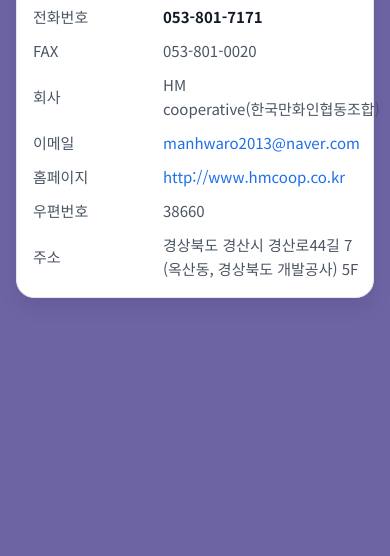
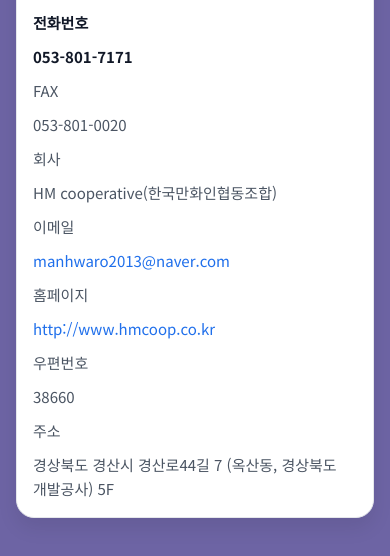
Before and after one commit to gowls5438-eng/catalog, a plain HTML site: page index.html in a window 390 px wide. Shown: the part 1689-2245 px from the top of the page. Before the commit the page ends 2107 px from the top, so only its background shows below. Drawn offline with Linux system fonts and the light colour scheme.

Commit message:
Add files via upload

```diff
--- a/index.html
+++ b/index.html
@@ -66,7 +66,16 @@
 
     .bizcard{padding:16px}
     .bizcard h3{margin:0 0 8px;display:flex;align-items:center;gap:8px;font-size:20px}
-    .grid{display:grid;gap:10px;grid-template-columns:120px 1fr;align-items:center;color:var(--text-sub);font-size:15px}
+    .grid{
+    display:grid;
+    gap:10px;
+    grid-template-columns:120px 1fr;
+    align-items:start;
+    color:var(--text-sub);
+    font-size:15px;
+    word-break:keep-all;      /* 한국어 단어 단위 줄바꿈 */
+    overflow-wrap:break-word; /* 너무 긴 URL 등 줄바꿈 허용 */
+    }
     .grid strong{color:var(--text);font-weight:600}
     .grid a{color:#1f6feb;text-decoration:none}
     .grid a:hover{text-decoration:underline}
@@ -74,10 +83,16 @@
     .btn{display:inline-block;background:#6d64a4;color:#fff;padding:10px 16px;border-radius:10px;text-decoration:none}
     .btn:hover{opacity:.9}
 
-    @media (min-width: 720px){
-      .link-list{grid-template-columns:1fr 1fr}
-      .gallery{grid-template-columns:repeat(3,1fr)}
-    }
+    @media (max-width:600px){
+  .grid{
+    grid-template-columns:1fr;
+  }
+  .grid div:first-child{
+    font-weight:600;
+    color:var(--text);
+    margin-top:6px;
+  }
+}
   </style>
 </head>
 <body>
```
